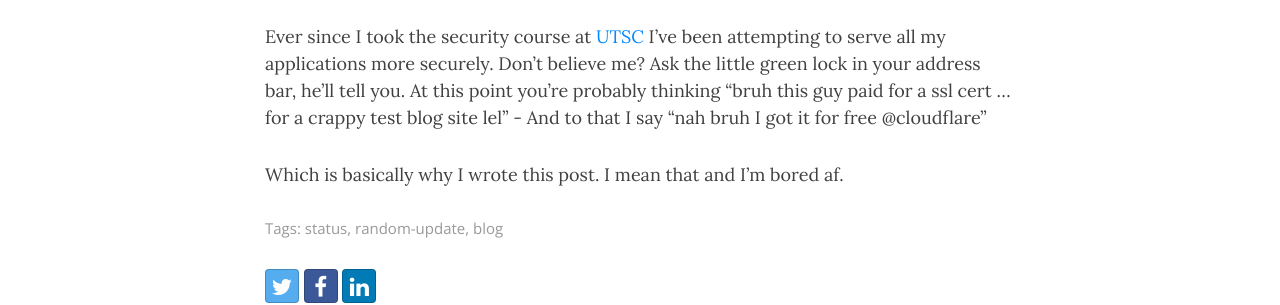
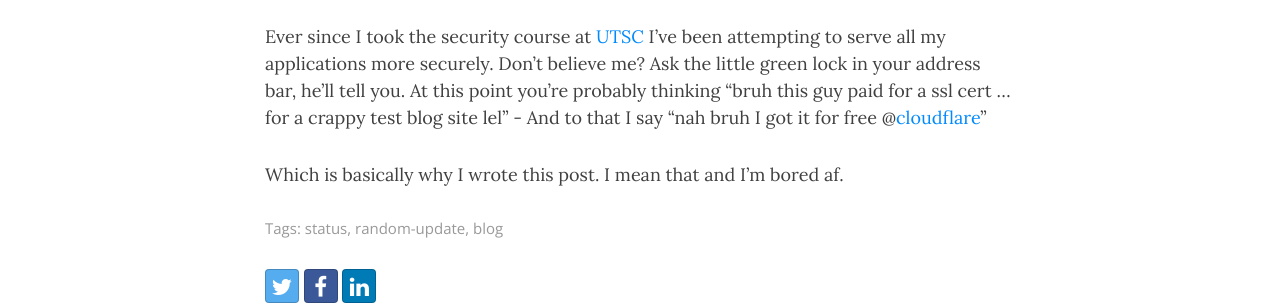
Before and after one commit to persa188/persa188.github.io, a Jekyll site: the page built from _posts/2016-11-20-security.md, in a window 1280 px wide and 957 px high. Shown: the part 248-553 px from the top of the window. Built offline with Jekyll 4.4.1, drawn with Linux system fonts in a browser that asks for light colours; nearby versions of some CDN libraries; some of the changed lines change nothing that is shown.

Commit message:
fix new post

```diff
--- a/_posts/2016-11-20-security.md
+++ b/_posts/2016-11-20-security.md
@@ -3,6 +3,6 @@ layout: post
 title: Security
 tags: [status, random-update, blog]
 ---
-Ever since I took the security course at [UTSC](https://utsc.utoronto.ca) I've been attempting to serve all my applications more securely. Don't believe me? Ask the little green lock in your address bar, he'll tell you. At this point you're probably thinking "bruh this guy paid for a ssl cert ... for a crappy test blog site lel" - And to that I say "nah bruh I got it for free @cloudflare"
+Ever since I took the security course at [UTSC](https://utsc.utoronto.ca) I've been attempting to serve all my applications more securely. Don't believe me? Ask the little green lock in your address bar, he'll tell you. At this point you're probably thinking "bruh this guy paid for a ssl cert ... for a crappy test blog site lel" - And to that I say "nah bruh I got it for free @[cloudflare](https://cloudflare.com)"
 
 Which is basically why I wrote this post. I mean that and I'm bored af.
```
